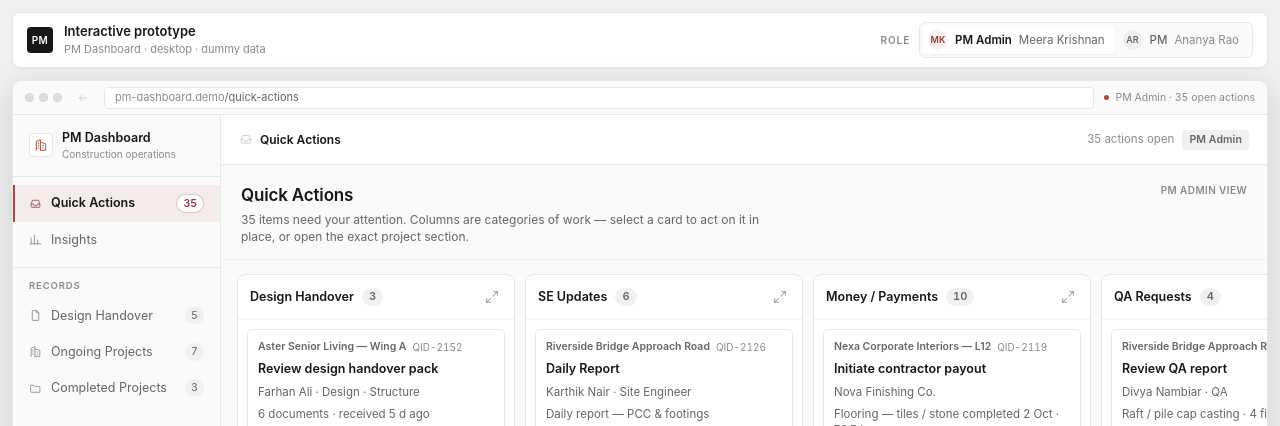
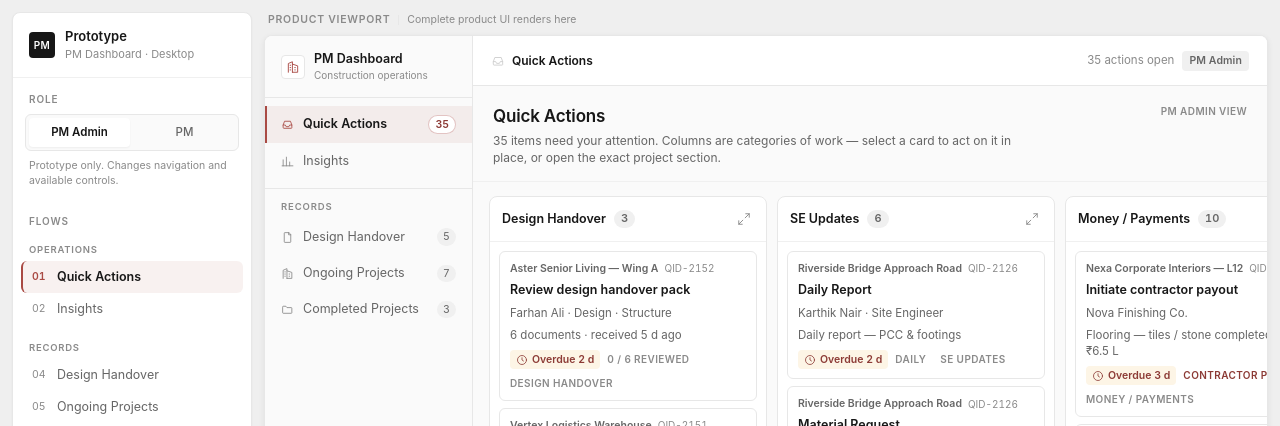
Before and after one commit to shivamkumartestingacc-maker/pm2, a plain HTML site: page prototype/index.html in a window 1280 px wide. Shown: the top 426 px of the page. Drawn offline with Linux system fonts and the light colour scheme.

Commit message:
Revert "feat(prototype): replace the flow rail with a demo frame and a role switch in the top bar"
This reverts commit 7296c1358c040ee3212c08051ae9fbb2e4b86fb8.

```diff
--- a/prototype/index.html
+++ b/prototype/index.html
@@ -4,47 +4,52 @@
 <meta charset="utf-8">
 <meta name="viewport" content="width=device-width, initial-scale=1">
 <title>PM Dashboard — Interactive Prototype</title>
-<meta name="description" content="Interactive prototype: PM Dashboard product UI shown inside a device-style demo frame, with the prototype role switch in the top bar.">
+<meta name="description" content="Interactive prototype: prototype controller (left) + embedded PM Dashboard product viewport (right).">
 <link rel="stylesheet" href="styles.css">
 </head>
 <body>
 
 <div class="proto" id="proto">
 
-  <!-- ===== Layer A · Prototype chrome (top bar + frame) ===== -->
-  <header class="proto-bar">
+  <!-- ===== Layer A · Prototype controller ===== -->
+  <aside class="proto-rail" id="protoRail" aria-label="Prototype controller">
+    <div class="proto-rail__head">
       <div class="proto-mark" aria-hidden="true"><span>PM</span></div>
-    <div class="proto-bar__id">
-      <div class="proto-title">Interactive prototype</div>
-      <div class="proto-sub">PM Dashboard · desktop · dummy data</div>
+      <div>
+        <div class="proto-title">Prototype</div>
+        <div class="proto-sub">PM Dashboard · Desktop</div>
+      </div>
     </div>
 
-    <div class="proto-bar__spacer"></div>
+    <section class="proto-block">
+      <h2 class="proto-label">Role</h2>
+      <div class="role-switch" id="roleSwitch" role="group" aria-label="Prototype role switch"></div>
+      <p class="proto-note">Prototype only. Changes navigation and available controls.</p>
+    </section>
 
-    <div class="proto-bar__role">
-      <span class="proto-label">Role</span>
-      <div class="role-switch" id="roleSwitch" role="group" aria-label="Prototype role switch"></div>
-    </div>
-  </header>
+    <section class="proto-block proto-block--grow">
+      <h2 class="proto-label">Flows</h2>
+      <nav class="flow-list" id="flowList" aria-label="Prototype flows"></nav>
+    </section>
 
-  <!-- ===== Layer B · Product viewport, inside the demo frame ===== -->
+    <footer class="proto-rail__foot">
+      <span class="dot"></span>
+      <span id="protoStateReadout">Ready</span>
+    </footer>
+  </aside>
+
+  <!-- ===== Layer B · Product viewport ===== -->
   <main class="proto-stage">
-    <div class="proto-frame">
-      <div class="proto-frame__chrome">
-        <span class="chrome-dots" aria-hidden="true"><i></i><i></i><i></i></span>
-        <button type="button" class="chrome-btn" id="protoBack" aria-label="Go back"></button>
-        <div class="chrome-url">
-          <span class="chrome-url__host">pm-dashboard.demo</span>
-          <span class="chrome-url__path" id="protoPath">/quick-actions</span>
-        </div>
-        <span class="chrome-status"><span class="dot"></span><span id="protoStateReadout">Ready</span></span>
+    <div class="proto-toolbar">
+      <span class="proto-toolbar__label">Product viewport</span>
+      <span class="proto-toolbar__sep"></span>
+      <span class="proto-toolbar__hint" id="protoHint">Complete product UI renders here</span>
     </div>
 
     <div class="product-viewport" id="productViewport">
       <div class="product" id="product"></div>
       <div class="overlay-layer" id="overlayLayer" aria-live="polite"></div>
       <div class="toast-layer" id="toastLayer" aria-live="polite" aria-atomic="true"></div>
-      </div>
     </div>
   </main>
 
--- a/prototype/styles.css
+++ b/prototype/styles.css
@@ -40,6 +40,7 @@
 
   --font:Inter,-apple-system,BlinkMacSystemFont,"Segoe UI",sans-serif;
 
+  --rail-w:264px;
   --pside-w:224px;
 }
 
@@ -84,17 +85,26 @@ table{border-collapse:collapse;width:100%}
    1. PROTOTYPE CONTROLLER (Layer A)
    ===================================================================== */
 .proto{
-  display:flex;flex-direction:column;
-  gap:12px;padding:12px;
-  height:100vh;min-height:560px;
+  display:grid;
+  grid-template-columns:var(--rail-w) minmax(0,1fr);
+  gap:12px;
+  padding:12px;
+  height:100vh;
+  min-height:560px;
 }
 
-/* ---------- Prototype top bar ---------- */
-.proto-bar{
-  display:flex;align-items:center;gap:11px;flex:none;
-  background:var(--white);border:1px solid var(--line);
-  border-radius:var(--r-lg);box-shadow:var(--sh-1);
-  padding:9px 14px;
+.proto-rail{
+  display:flex;flex-direction:column;min-height:0;
+  background:var(--white);
+  border:1px solid var(--line);
+  border-radius:var(--r-lg);
+  box-shadow:var(--sh-1);
+  overflow:hidden;
+}
+.proto-rail__head{
+  display:flex;align-items:center;gap:10px;
+  padding:14px 16px;
+  border-bottom:1px solid var(--line-soft);
 }
 .proto-mark{
   width:26px;height:26px;flex:none;border-radius:var(--r-sm);
@@ -102,80 +112,86 @@ table{border-collapse:collapse;width:100%}
   display:flex;align-items:center;justify-content:center;
 }
 .proto-mark span{font-size:10px;font-weight:600;letter-spacing:.04em}
-.proto-bar__id{min-width:0}
 .proto-title{font-size:13px;font-weight:600}
 .proto-sub{font-size:11px;color:var(--faint);margin-top:1px}
-.proto-bar__spacer{flex:1;min-width:0}
-.proto-bar__role{display:flex;align-items:center;gap:9px;flex:none}
+
+.proto-block{padding:14px 12px 12px}
+.proto-block--grow{flex:1;min-height:0;display:flex;flex-direction:column;padding-bottom:0}
 .proto-label{
   font-size:10px;font-weight:600;letter-spacing:.09em;text-transform:uppercase;
-  color:var(--faint);
+  color:var(--faint);margin:0 0 8px 4px;
 }
+.proto-note{font-size:10.5px;color:var(--faint);line-height:1.4;margin:8px 4px 0}
+
+.proto-rail__foot{
+  display:flex;align-items:center;gap:7px;
+  padding:9px 16px;border-top:1px solid var(--line-soft);
+  font-size:10.5px;color:var(--faint);
+}
+.proto-rail__foot .dot{width:5px;height:5px;border-radius:50%;background:var(--brand);flex:none}
 
 /* Role switch (prototype-only) */
-.role-switch{display:flex;gap:3px;background:var(--surface);border:1px solid var(--line);border-radius:var(--r-md);padding:3px}
+.role-switch{display:flex;gap:4px;background:var(--surface);border:1px solid var(--line);border-radius:var(--r-md);padding:3px}
 .role-switch button{
-  display:flex;align-items:center;gap:7px;
-  border:0;background:transparent;border-radius:var(--r-sm);
-  padding:4px 10px 4px 5px;font-size:11.5px;font-weight:500;color:var(--muted);
+  flex:1;border:0;background:transparent;border-radius:var(--r-sm);
+  padding:6px 4px;font-size:11.5px;font-weight:500;color:var(--muted);
   transition:background .14s ease,color .14s ease;
 }
 .role-switch button:hover{color:var(--ink);background:var(--white)}
 .role-switch button[aria-pressed="true"]{background:var(--white);color:var(--ink);font-weight:600;box-shadow:var(--sh-1)}
-.role-switch__avatar{
-  width:20px;height:20px;flex:none;border-radius:50%;
-  background:var(--line-soft);color:var(--muted);
-  display:flex;align-items:center;justify-content:center;
-  font-size:9px;font-weight:600;letter-spacing:.02em;
+
+/* Flow list */
+.flow-list{overflow-y:auto;min-height:0;padding-bottom:8px;margin:0 -4px}
+.flow-group{margin-bottom:10px}
+.flow-group__label{
+  font-size:9.5px;font-weight:600;letter-spacing:.08em;text-transform:uppercase;
+  color:var(--faint);padding:6px 8px 4px;
 }
-.role-switch button[aria-pressed="true"] .role-switch__avatar{background:var(--brand-wash);color:var(--brand-ink)}
-.role-switch__who{color:var(--faint);font-weight:400}
-.role-switch button[aria-pressed="true"] .role-switch__who{color:var(--muted);font-weight:400}
-
-/* ---------- Demo frame ----------
-   Window chrome around the product viewport, so the demo reads as a
-   prototype being played rather than a page that happens to be open.
-   Kept strictly neutral: no colour beyond the existing tokens. */
-.proto-stage{display:flex;flex-direction:column;min-width:0;min-height:0;flex:1}
-.proto-frame{
-  display:flex;flex-direction:column;flex:1;min-height:0;
-  width:100%;max-width:1440px;margin:0 auto;
-  background:var(--white);
-  border:1px solid var(--line);border-radius:10px;
-  box-shadow:var(--sh-3);
-  overflow:hidden;
-}
-.proto-frame__chrome{
-  height:34px;flex:none;display:flex;align-items:center;gap:10px;
-  padding:0 12px;background:var(--surface);border-bottom:1px solid var(--line);
-}
-.chrome-dots{display:flex;gap:5px;flex:none}
-.chrome-dots i{width:9px;height:9px;border-radius:50%;background:#DEDEDE;border:1px solid #D2D2D2}
-.chrome-btn{
-  width:22px;height:22px;flex:none;
-  display:flex;align-items:center;justify-content:center;
-  border:0;background:transparent;border-radius:var(--r-sm);color:var(--muted);
+.flow-item{
+  display:flex;align-items:center;gap:9px;width:100%;
+  border:0;background:transparent;text-align:left;
+  padding:7px 9px;border-radius:var(--r-md);
+  color:var(--muted);font-size:12.5px;
+  border-left:2px solid transparent;
   transition:background .14s ease,color .14s ease;
 }
-.chrome-btn:hover:not(:disabled){background:var(--white);color:var(--ink)}
-.chrome-btn:disabled{opacity:.35;cursor:default}
-.chrome-url{
-  flex:1;min-width:0;display:flex;align-items:center;
-  height:22px;padding:0 10px;background:var(--white);
-  border:1px solid var(--line);border-radius:var(--r-sm);
-  font-size:11px;color:var(--muted);
+.flow-item:hover{background:var(--surface);color:var(--ink)}
+.flow-item[aria-current="true"]{
+  background:var(--brand-wash);color:var(--ink);font-weight:600;
+  border-left-color:var(--brand);
 }
-.chrome-url__host{color:var(--faint);flex:none}
-.chrome-url__path{white-space:nowrap;overflow:hidden;text-overflow:ellipsis}
-.chrome-status{
-  display:flex;align-items:center;gap:6px;flex:none;
-  font-size:10.5px;color:var(--faint);font-variant-numeric:tabular-nums;
+.flow-item__n{font-size:10.5px;color:var(--faint);font-variant-numeric:tabular-nums;width:16px;flex:none}
+.flow-item[aria-current="true"] .flow-item__n{color:var(--brand)}
+.flow-item__label{flex:1;min-width:0;overflow:hidden;text-overflow:ellipsis;white-space:nowrap}
+
+.flow-context{
+  margin:2px 4px 8px;padding:8px 9px;
+  background:var(--surface);border:1px solid var(--line-soft);border-radius:var(--r-md);
 }
-.chrome-status .dot{width:5px;height:5px;border-radius:50%;background:var(--brand);flex:none}
+.flow-context__k{font-size:9.5px;letter-spacing:.08em;text-transform:uppercase;color:var(--faint)}
+.flow-context__v{font-size:12px;font-weight:600;margin-top:2px}
+.flow-context button{
+  margin-top:7px;width:100%;border:1px solid var(--line);background:var(--white);
+  border-radius:var(--r-sm);padding:5px;font-size:11.5px;color:var(--muted);
+  display:flex;align-items:center;justify-content:center;gap:6px;
+}
+.flow-context button:hover{color:var(--ink);border-color:#D5D5D5}
+
+/* =====================================================================
+   2. PRODUCT VIEWPORT FRAME
+   ===================================================================== */
+.proto-stage{display:flex;flex-direction:column;min-width:0;min-height:0;gap:8px}
+.proto-toolbar{display:flex;align-items:center;gap:8px;padding:0 4px;font-size:10.5px;color:var(--faint)}
+.proto-toolbar__label{font-weight:600;letter-spacing:.07em;text-transform:uppercase}
+.proto-toolbar__sep{width:1px;height:10px;background:var(--line)}
+.proto-toolbar__hint{overflow:hidden;text-overflow:ellipsis;white-space:nowrap}
 
 .product-viewport{
   position:relative;flex:1;min-height:0;
   background:var(--white);
+  border:1px solid var(--line);
+  border-radius:var(--r-lg);
+  box-shadow:var(--sh-2);
   overflow:hidden;
 }
 .product{display:grid;grid-template-columns:var(--pside-w) minmax(0,1fr);height:100%;min-height:0}
@@ -745,16 +761,12 @@ textarea.input{height:auto;padding:8px 9px;resize:vertical;min-height:64px;line-
    10. RESPONSIVE — 1440 primary, 1280 / 1024 supported
    ===================================================================== */
 @media (max-width:1360px){
-  :root{--pside-w:208px}
+  :root{--rail-w:240px;--pside-w:208px}
   .qcol{flex-basis:278px;width:278px}
   .search .input{width:190px}
 }
 @media (max-width:1180px){
-  :root{--pside-w:196px}
-  .proto-bar{padding:8px 12px;gap:9px}
-  .role-switch button{padding:4px 8px 4px 4px}
-  .role-switch__who{display:none}
-  .chrome-status{display:none}
+  :root{--rail-w:222px;--pside-w:196px}
   .pside__brand{padding:14px 13px}
   .nav-item{padding:8px 11px 8px 10px;gap:7px;font-size:12px}
   .nav-group__label{padding-left:12px}
```
Also changed, not shown: prototype/app.js, 2 other files. Lines whose indentation alone changed are shown as unchanged.
